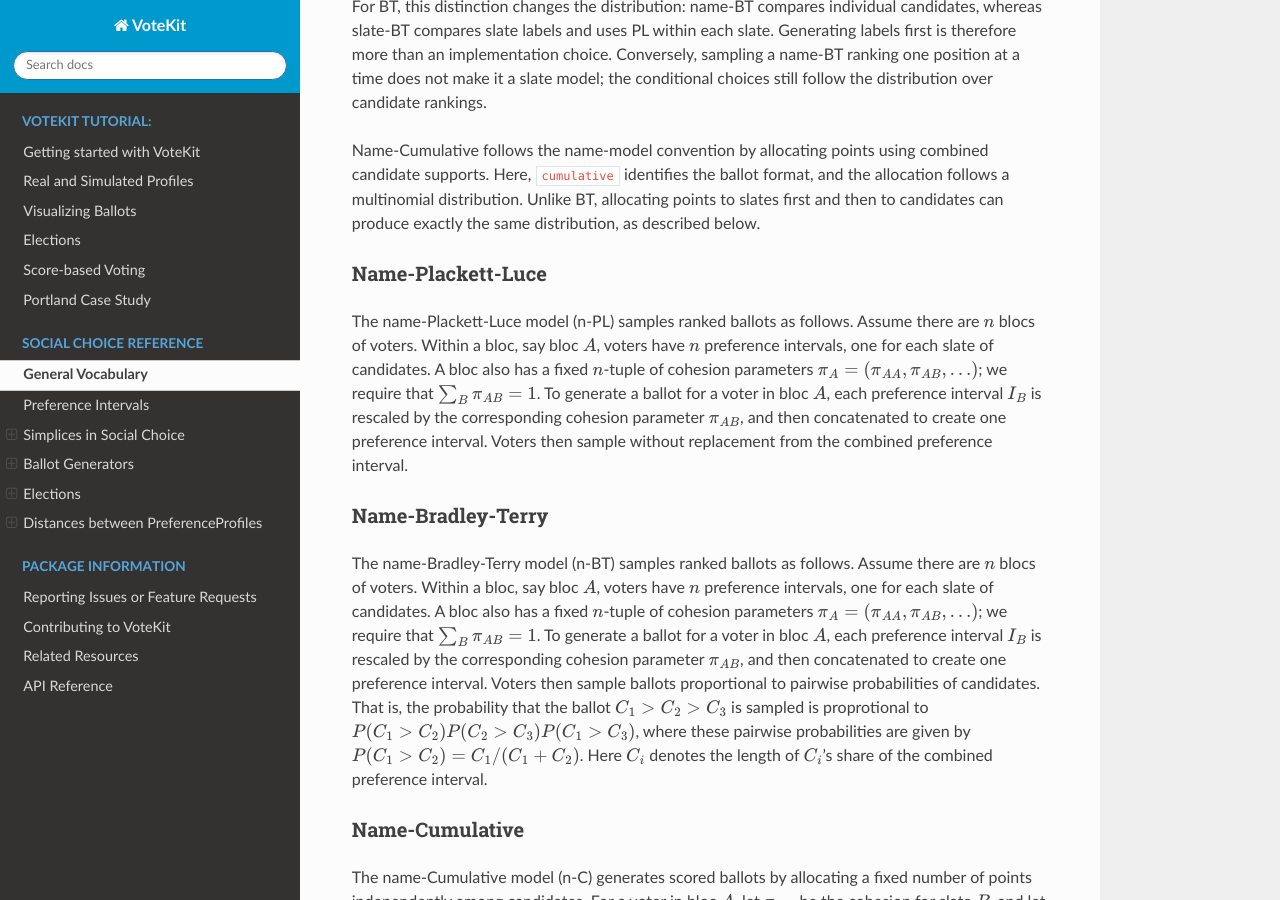
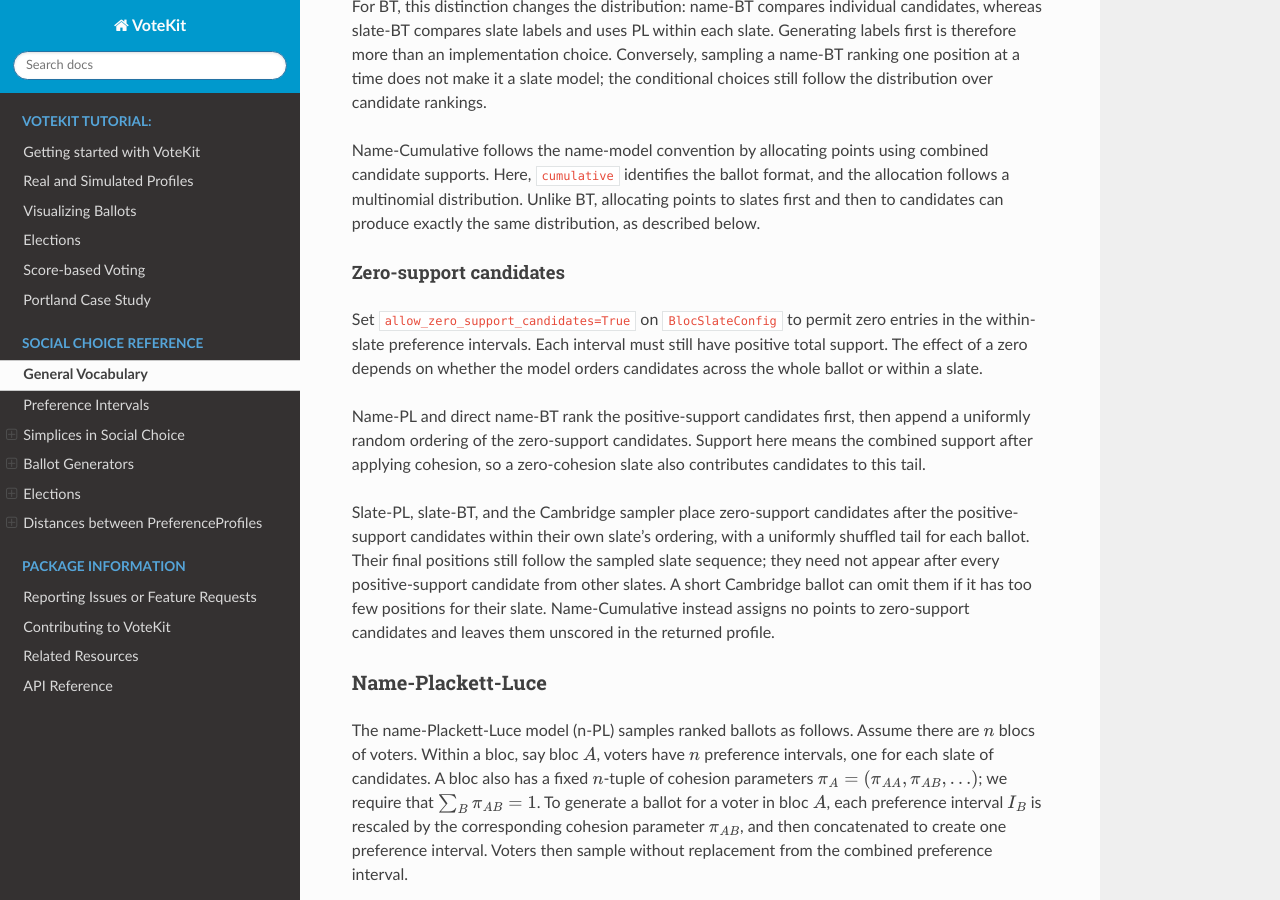
Before and after one commit to mggg/VoteKit, a Sphinx documentation site: the page built from docs/social_choice_docs/scr.rst, in a window 1280 px wide and 900 px high, scrolled down 5924 px. Built offline with Sphinx 7.4.7 and the Read the Docs theme 3.1.0, drawn with Linux system fonts in a browser that asks for light colours; pages that are not in the unit, such as notebooks, are missing from menus.

Commit message:
address 412 comments

```diff
--- a/docs/social_choice_docs/scr.rst
+++ b/docs/social_choice_docs/scr.rst
@@ -250,6 +250,25 @@ Name-Cumulative follows the name-model convention by allocating points using com
 supports. Here, ``cumulative`` identifies the ballot format, and the allocation follows a
 multinomial distribution. Unlike BT, allocating points to slates first and then to candidates can
 produce exactly the same distribution, as described below.
+
+Zero-support candidates
+^^^^^^^^^^^^^^^^^^^^^^^
+
+Set ``allow_zero_support_candidates=True`` on ``BlocSlateConfig`` to permit zero entries in
+the within-slate preference intervals. Each interval must still have positive total support.
+The effect of a zero depends on whether the model orders candidates across the whole ballot or
+within a slate.
+
+Name-PL and direct name-BT rank the positive-support candidates first, then append a uniformly
+random ordering of the zero-support candidates. Support here means the combined support after
+applying cohesion, so a zero-cohesion slate also contributes candidates to this tail.
+
+Slate-PL, slate-BT, and the Cambridge sampler place zero-support candidates after the
+positive-support candidates within their own slate's ordering, with a uniformly shuffled tail
+for each ballot. Their final positions still follow the sampled slate sequence; they need not
+appear after every positive-support candidate from other slates. A short Cambridge ballot can
+omit them if it has too few positions for their slate. Name-Cumulative instead assigns no points
+to zero-support candidates and leaves them unscored in the returned profile.
 
 Name-Plackett-Luce
 ~~~~~~~~~~~~~~~~~~
```
Also changed, not shown: CHANGELOG.md (+4 -0 lines).
